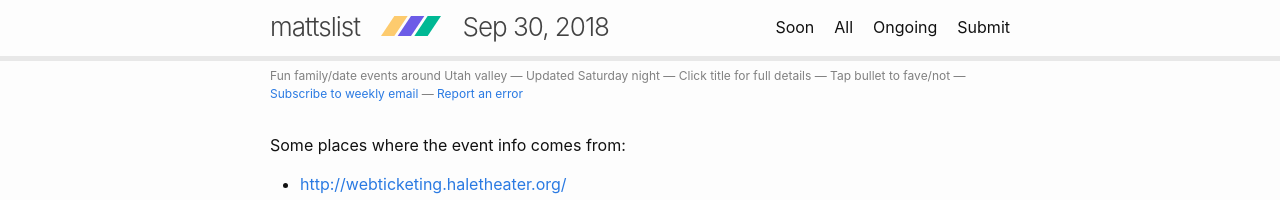
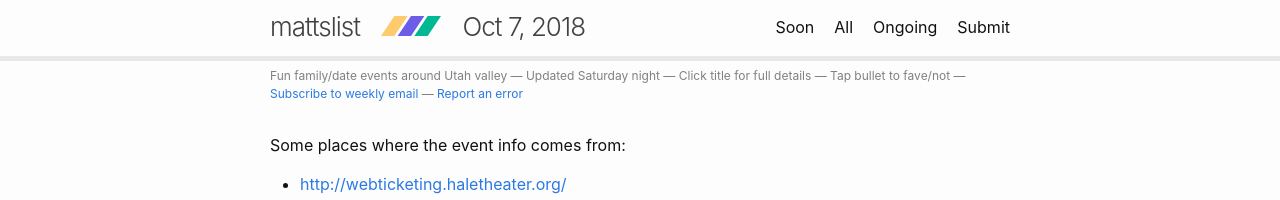
Before and after one commit to iffy/utahvalley, a Jekyll site: the page built from sources.md, in a window 1280 px wide. Shown: the top 200 px of the page. Built offline with Jekyll 4.4.1, drawn with Linux system fonts in a browser that asks for light colours; comment, search, counter and statistics services are not loaded.

Commit message:
List from 2018-10-07

```diff
--- a/_data/startdate.yml
+++ b/_data/startdate.yml
@@ -1 +1 @@
-2018-09-30
+2018-10-07
```
